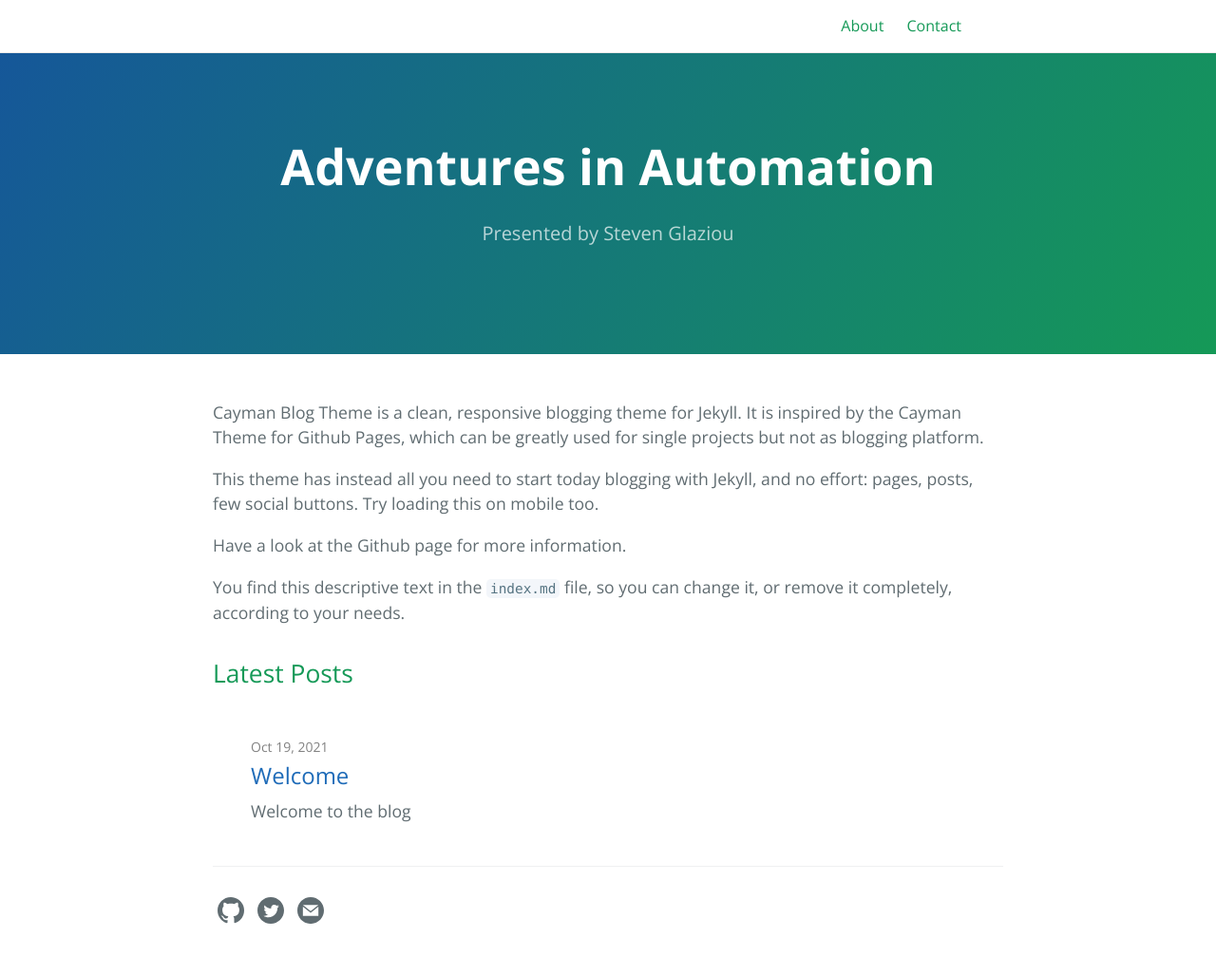
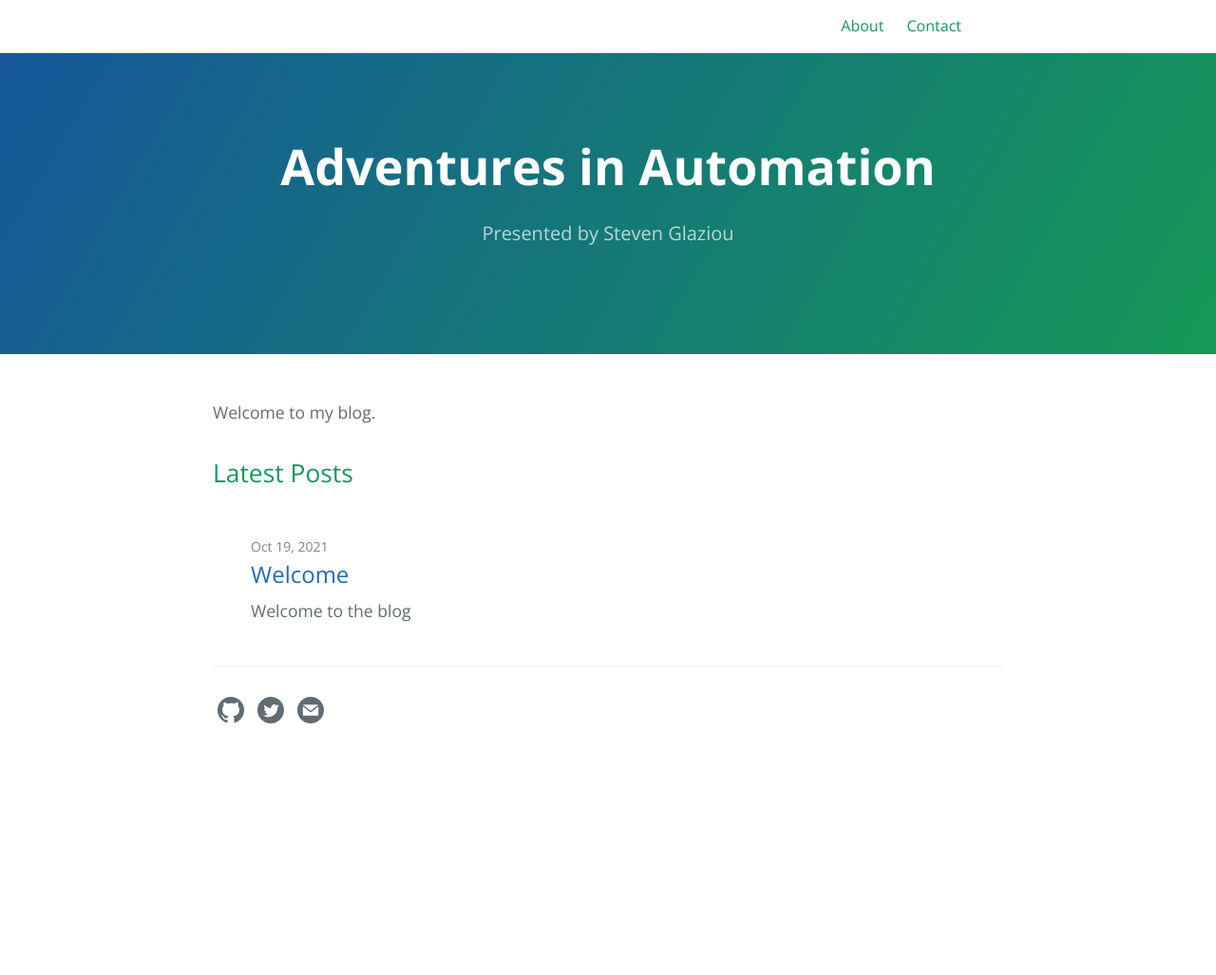
Before and after one commit to Steven-Glasziou/Steven-Glasziou.github.io, a Jekyll site: the page built from index.md, in a window 1280 px wide. Shown: the whole page at 95% size. Built offline with Jekyll 4.4.1, drawn with Linux system fonts in a browser that asks for light colours; after the commit the page ends 900 px from its top, so only the background shows below that.

Commit message:
Update index.md

```diff
--- a/index.md
+++ b/index.md
@@ -1,17 +1,5 @@
 ---
-#
-# Here you can change the text shown in the Home page before the Latest Posts section.
-#
-# Edit cayman-blog's home layout in _layouts instead if you wanna make some changes
-# See: https://jekyllrb.com/docs/themes/#overriding-theme-defaults
-#
 layout: home
 ---
 
-Cayman Blog Theme is a clean, responsive blogging theme for Jekyll. It is inspired by the Cayman Theme for Github Pages, which can be greatly used for single projects but not as blogging platform.
-
-This theme has instead all you need to start today blogging with Jekyll, and no effort: pages, posts, few social buttons. Try loading this on mobile too.
-
-Have a look at the Github page for more information.
-
-You find this descriptive text in the `index.md` file, so you can change it, or remove it completely, according to your needs.
+Welcome to my blog.
```
